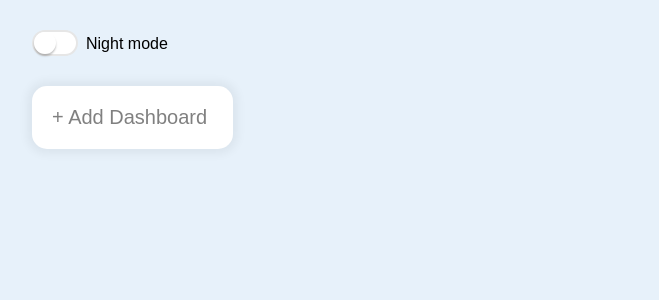
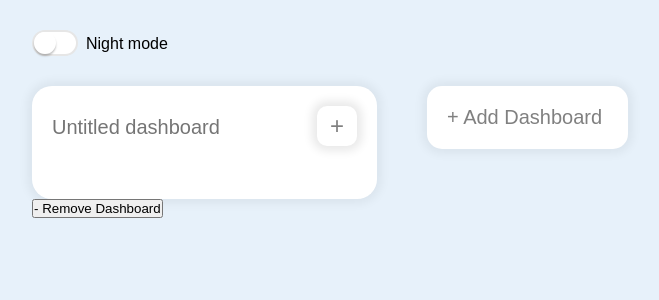
Before and after one commit to RekaKR/todo-app, a React (Create React App) app in the folder todo-app/: page / in a window 1280 px wide. Shown: the top 300 px of the page, without its empty margins (18-677 px from the left). Built offline with nearby package versions, Linux system fonts and the light colour scheme.

Commit message:
starter dash

```diff
--- a/todo-app/src/components/ToDoApp.jsx
+++ b/todo-app/src/components/ToDoApp.jsx
@@ -3,7 +3,7 @@ import Dashboard from './Dashboard';
 import { v4 as uuidv4 } from 'uuid';
 
 function ToDoApp() {
-  const [dash, setDash] = useState([]);
+  const [dash, setDash] = useState([<Dashboard key={uuidv4()} />]);
   const addDash = () => {
     setDash([...dash, <Dashboard key={uuidv4()} />]);
   };
```
Also changed, not shown: 1 other file (tests, documents, lock files or other folders).
